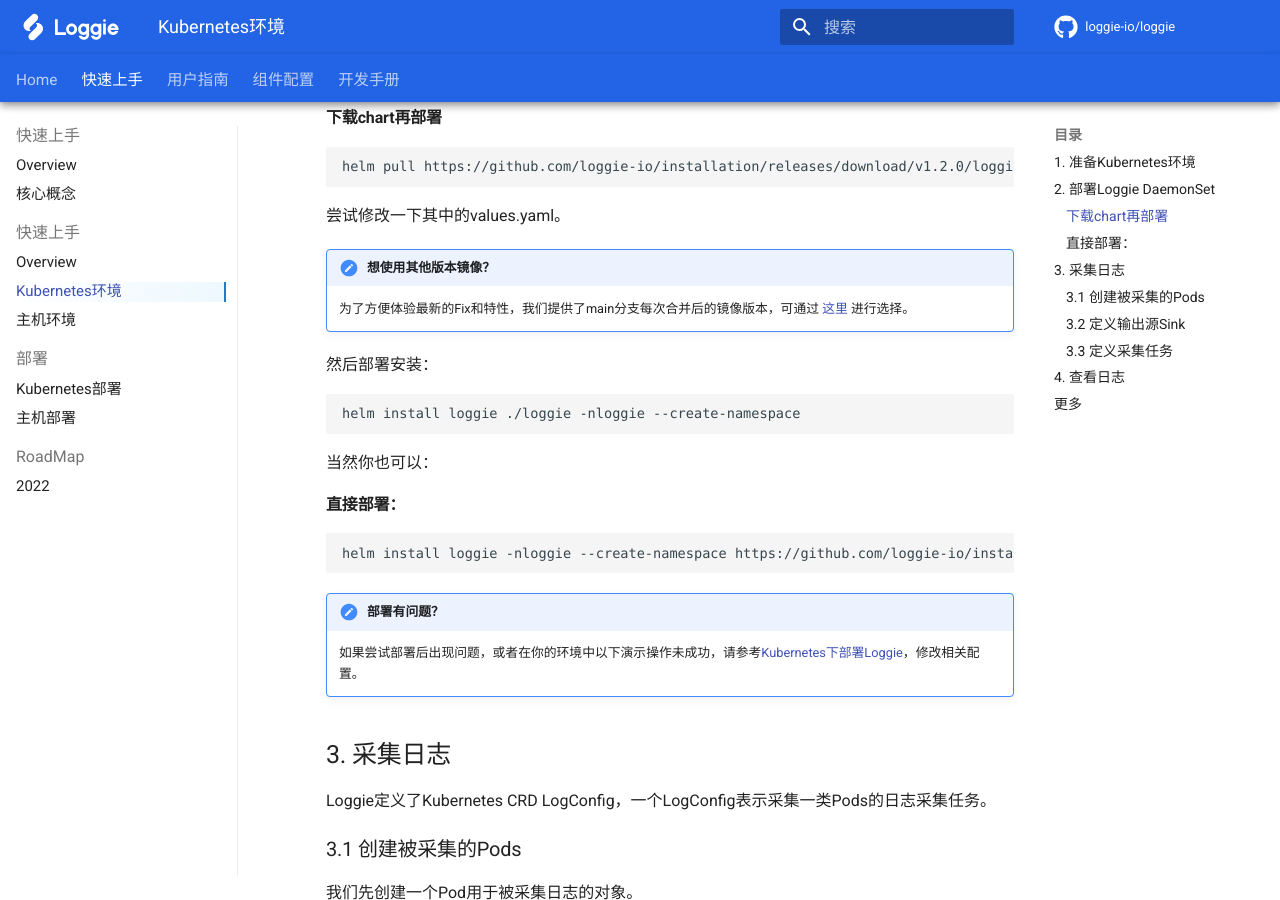
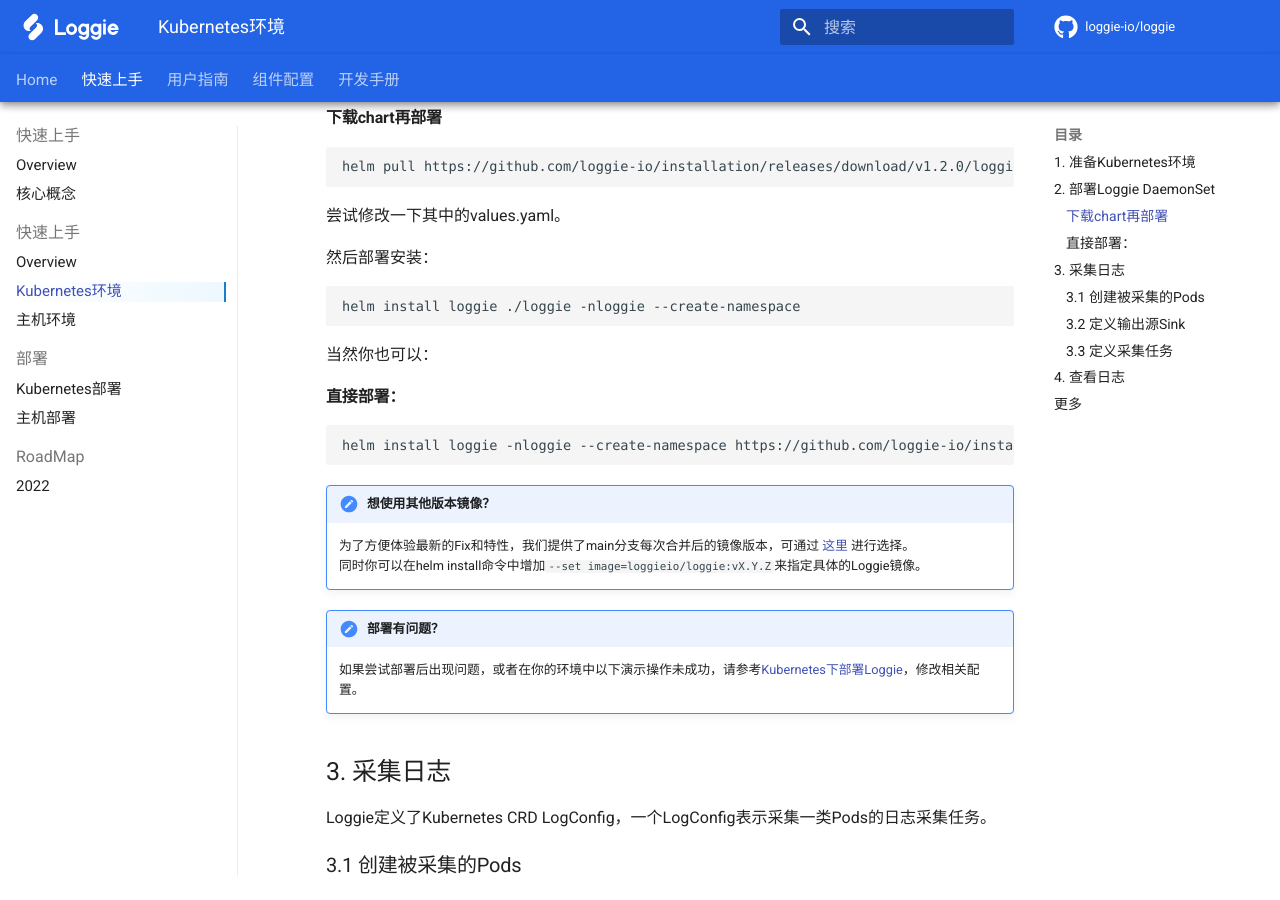
Before and after one commit to loggie-io/docs, an MkDocs documentation site: the page built from docs/getting-started/quick-start/kubernetes.md, in a window 1280 px wide and 900 px high, scrolled down 603 px. Built offline with MkDocs 1.6.1 and Material for MkDocs 9.7.7, drawn with Linux system fonts in a browser that asks for light colours; some web fonts are replaced; comment, search, counter and statistics services are not loaded.

Commit message:
Update kubernetes.md (#81)

````diff
--- a/docs/getting-started/quick-start/kubernetes.md
+++ b/docs/getting-started/quick-start/kubernetes.md
@@ -42,6 +39,11 @@ helm install loggie ./loggie -nloggie --create-namespace
 ```bash
 helm install loggie -nloggie --create-namespace https://github.com/loggie-io/installation/releases/download/v1.2.0/loggie-v1.2.0.tgz
 ```
+
+!!! node "想使用其他版本镜像？"
+
+    为了方便体验最新的Fix和特性，我们提供了main分支每次合并后的镜像版本，可通过 [这里](https://hub.docker.com/r/loggieio/loggie/tags) 进行选择。
+    同时你可以在helm install命令中增加`--set image=loggieio/loggie:vX.Y.Z`来指定具体的Loggie镜像。
 
 
 !!! caution "部署有问题？"
````
Also changed, not shown: other parts of docs/getting-started/quick-start/kubernetes.md (+0 -3 lines).
